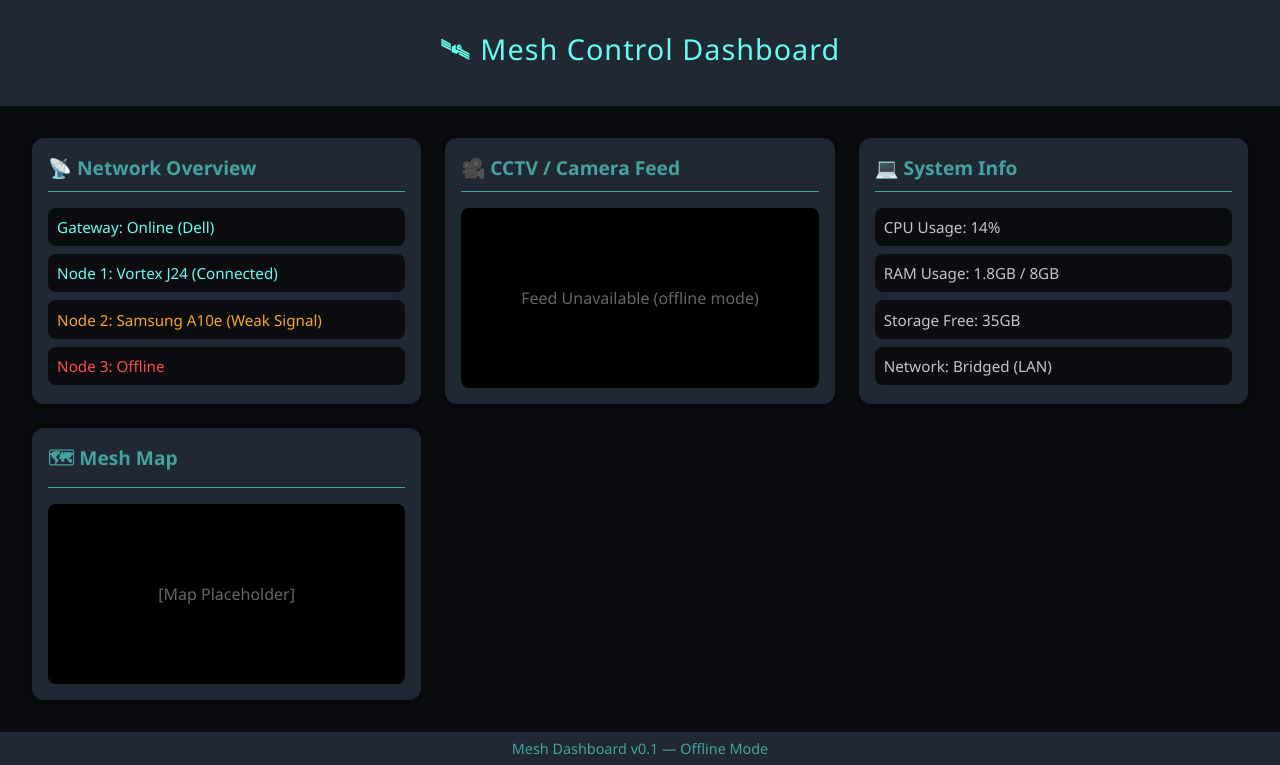
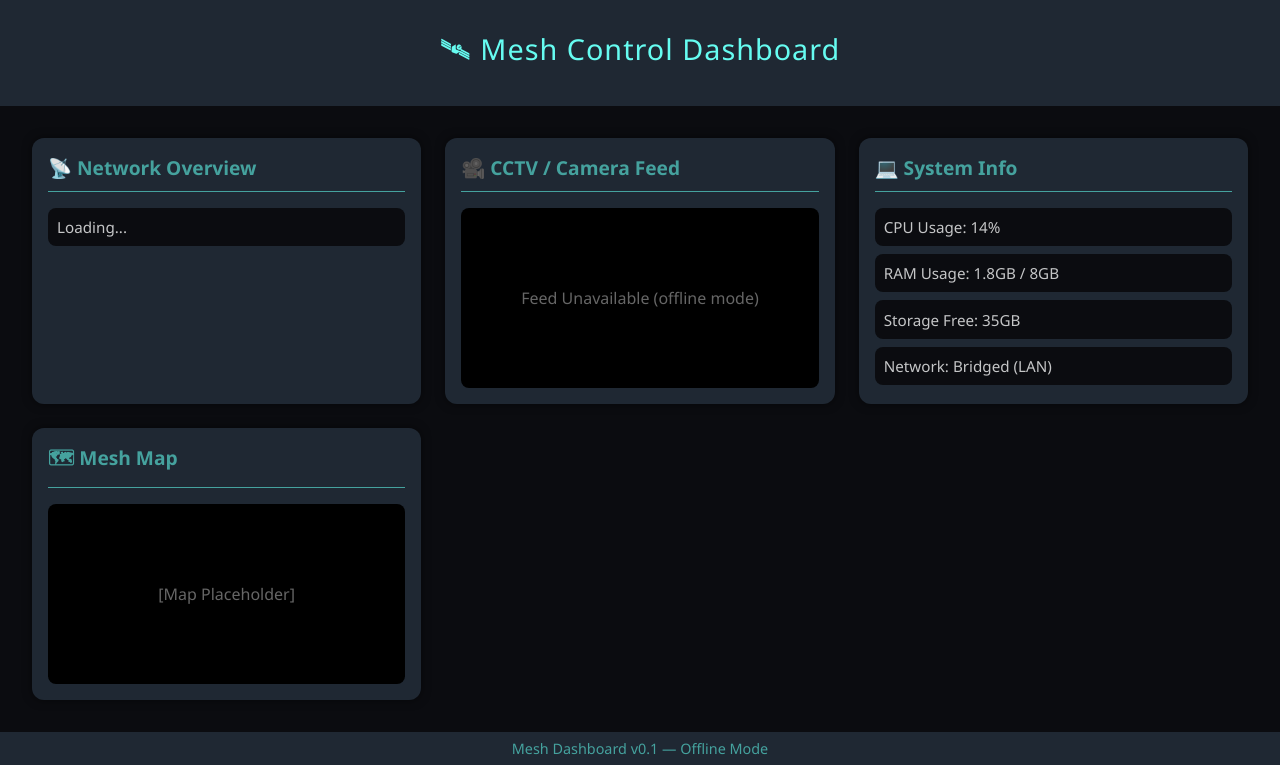
Before and after one commit to jbanks7220/The-DL, a plain HTML site: page index.html in a window 1280 px wide. Shown: the part 86-851 px from the top of the page. Drawn offline with Linux system fonts and the light colour scheme.

Commit message:
Update index.html

```diff
--- a/index.html
+++ b/index.html
@@ -109,12 +109,9 @@ setInterval(updateNodes, 10000); // refresh every 10 seconds
   <main>
     <section>
       <h2>📡 Network Overview</h2>
-      <div class="status">
-        <div class="status-item ok">Gateway: Online (Dell)</div>
-        <div class="status-item ok">Node 1: Vortex J24 (Connected)</div>
-        <div class="status-item warn">Node 2: Samsung A10e (Weak Signal)</div>
-        <div class="status-item err">Node 3: Offline</div>
-      </div>
+     <div id="node-status" class="status">
+  <div class="status-item">Loading...</div>
+</div>
     </section>
 
     <section>
```
